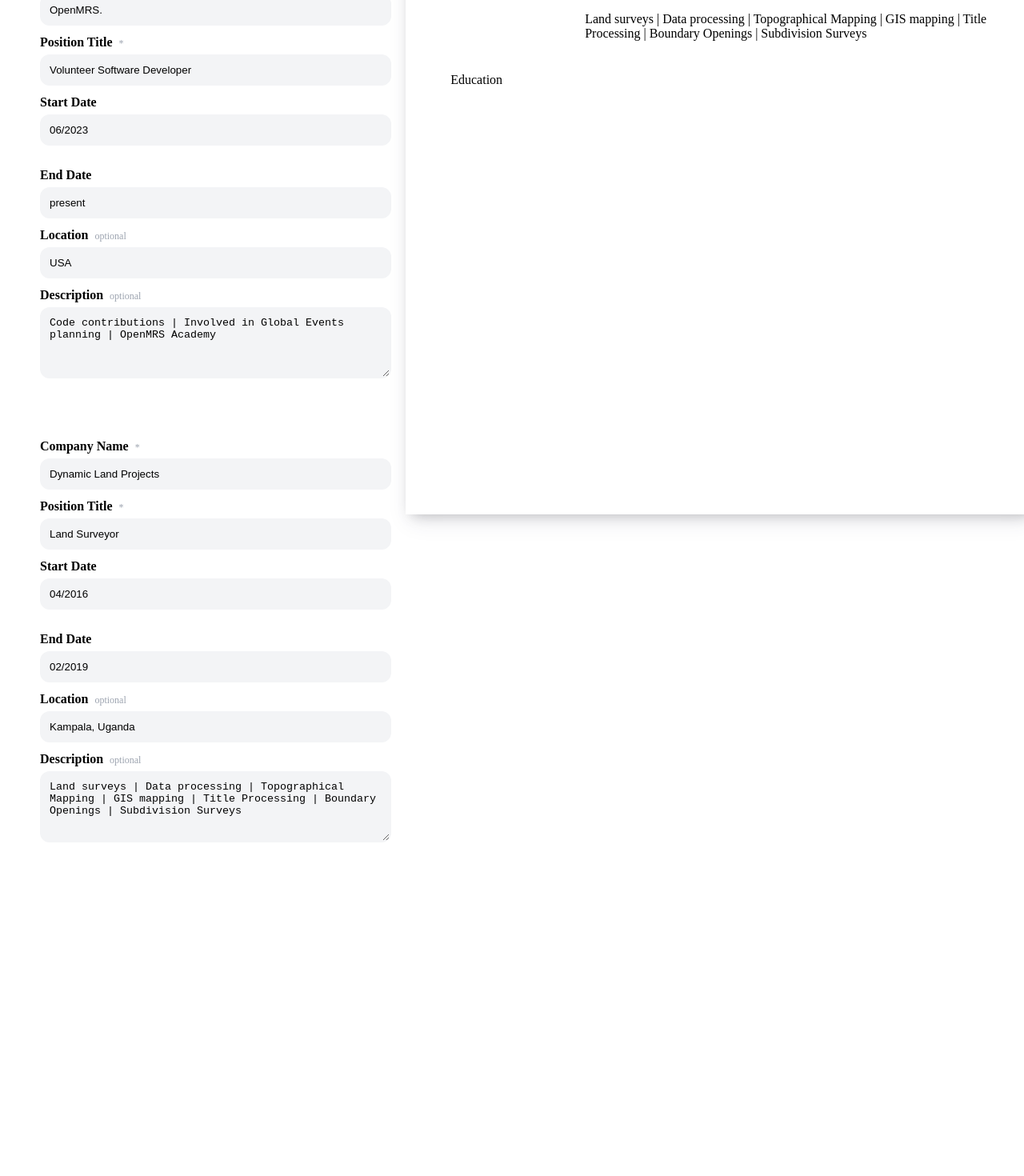
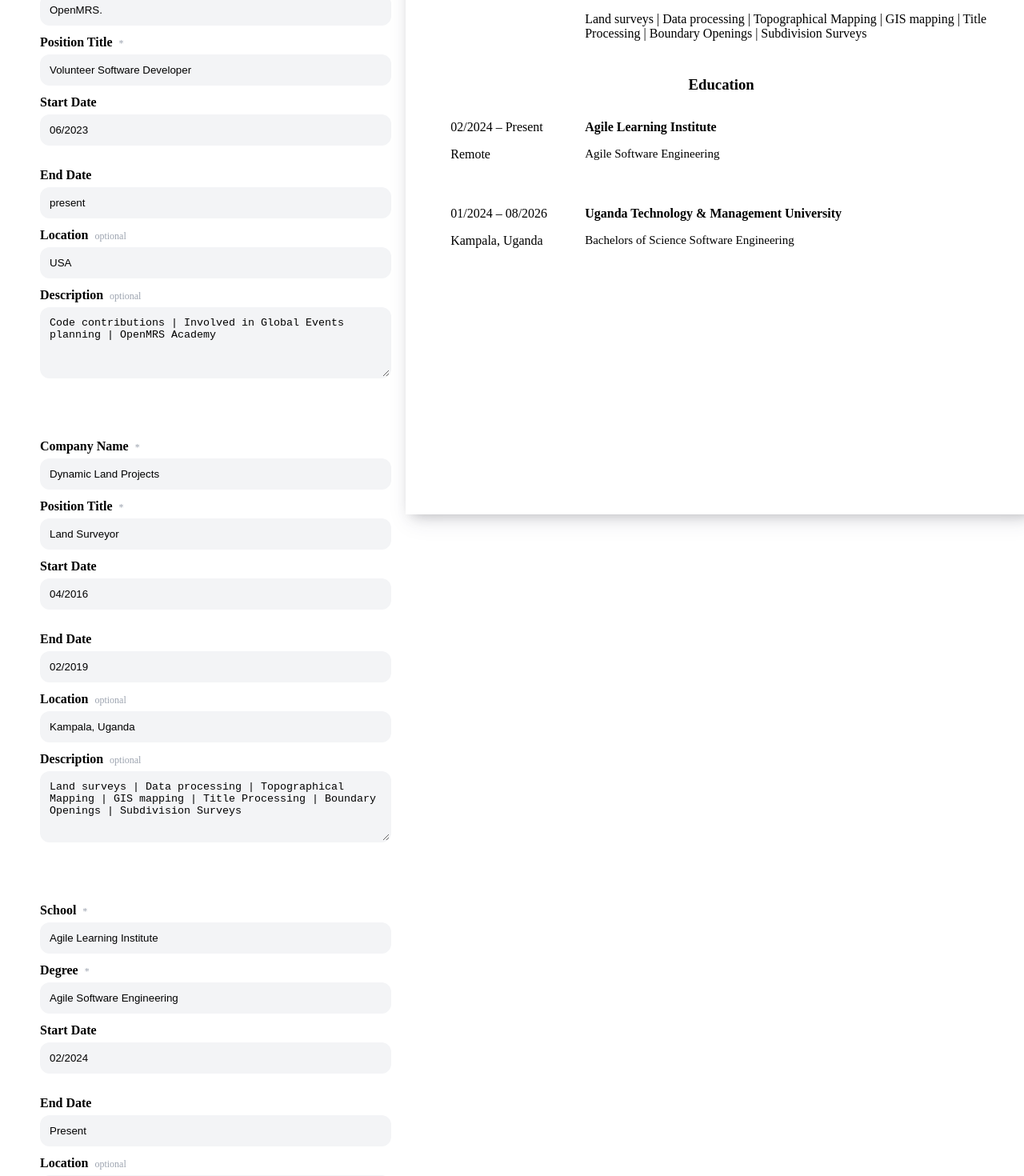
Before and after one commit to agile-learning-institute/member-moses-cv-application, a React (Vite) app: page / in a window 1280 px wide. Shown: the part 520-1990 px from the top of the page at 80% size. Before the commit the page ends 1643 px from the top, so only its background shows below. Built offline with nearby package versions, Linux system fonts and the light colour scheme; the HTML template or start-up script is replaced by a standard one.

Commit message:
(fix) Fix error with data type being passed, clean files

```diff
--- a/src/App.jsx
+++ b/src/App.jsx
@@ -4,12 +4,14 @@ import AddPersonalDetailsForm from "./components/personal-details/AddPersonalDet
 import dataTemplate from "./dataTemplate";
 import "./styles/App.css";
 import AddExperienceForm from "./components/experiences/AddExperienceForm";
+import AddEducationForm from "./components/education-details/AddEducationForm";
 
 function App() {
   const [personalInfo, setPersonalInfo] = useState(dataTemplate.personalInfo);
   const [experience, setExperience] = useState(
     dataTemplate.sections.experiences
   );
+  const [education, setEducation] = useState(dataTemplate.sections.educations);
 
   function handlePersonalInfoChange(e) {
     const { key } = e.target.dataset;
@@ -18,9 +20,18 @@ function App() {
 
   function handleExperienceChange(e) {
     const { key } = e.target.dataset;
-    experience.map((form) => {
-      setExperience({ ...form, [key]: e.target.value });
-    });
+    const updatedExperience = experience.map((form) =>
+      form.id === e.target.form.id ? { ...form, [key]: e.target.value } : form
+    );
+    setExperience(updatedExperience);
+  }
+
+  function handleEducationChange(e) {
+    const { key } = e.target.dataset;
+    const updatedEducation = education.map((form) =>
+      form.id === e.target.form.id ? { ...form, [key]: e.target.value } : form
+    );
+    setEducation(updatedEducation);
   }
 
   return (
@@ -38,13 +49,24 @@ function App() {
             <AddExperienceForm
               key={form.id}
               form={form}
-              onChange={handleExperienceChange}
+              onChange={(e) => handleExperienceChange(e)}
+            />
+          ))}
+          {education.map((form) => (
+            <AddEducationForm
+              key={form.id}
+              form={form}
+              onChange={(e) => handleEducationChange(e)}
             />
           ))}
         </div>
       </div>
 
-      <CvDisplay personalInfo={personalInfo} experience={experience} />
+      <CvDisplay
+        personalInfo={personalInfo}
+        experience={experience}
+        education={education}
+      />
     </div>
   );
 }
--- a/src/components/CvDisplay.jsx
+++ b/src/components/CvDisplay.jsx
@@ -1,10 +1,11 @@
 /* eslint-disable react/prop-types */
 
 import "../styles/CvDisplay.css";
+import CvEducation from "./education-details/CvEducation.jsx";
 import CvExperience from "./experiences/CvExperience.jsx";
 import CvPersonalDetails from "./personal-details/CvPersonalDetails.jsx";
 
-function CvDisplay({ personalInfo, experience }) {
+function CvDisplay({ personalInfo, experience, education }) {
   return (
     <div className="resume-container">
       <div className="resume">
@@ -19,7 +20,10 @@ function CvDisplay({ personalInfo, experience }) {
           {experience.map((form) => (
             <CvExperience key={form.id} props={form} />
           ))}
-          <p>Education</p>
+          <h3 className="header-text">Education</h3>
+          {education.map((form) => (
+            <CvEducation key={form.id} props={form} />
+          ))}
         </div>
       </div>
     </div>
--- a/src/components/InputComponent.jsx
+++ b/src/components/InputComponent.jsx
@@ -1,8 +1,18 @@
+/* eslint-disable react/prop-types */
 import "../styles/InputComponent.css";
 
 // eslint-disable-next-line react/prop-types
-function InputComponent({ id, labelText, placeholder, type, value, onChange, required, optional, 'data-key': dataKey }) {
-
+function InputComponent({
+  id,
+  labelText,
+  placeholder,
+  type,
+  value,
+  onChange,
+  required,
+  optional,
+  dataId,
+}) {
   return (
     <div className="input-component">
       <label htmlFor={id}>
@@ -17,8 +27,9 @@ function InputComponent({ id, labelText, placeholder, type, value, onChange, req
           value={value}
           onChange={onChange}
           required={required}
-                data-key={dataKey}
-            />) : (
+          data-key={dataId}
+        />
+      ) : (
         <input
           type={type}
           id={id}
@@ -26,13 +37,11 @@ function InputComponent({ id, labelText, placeholder, type, value, onChange, req
           value={value}
           onChange={onChange}
           required={required}
-            data-key={dataKey}
+          data-key={dataId}
         />
       )}
-
     </div>
-    )
-
+  );
 }
 
 export default InputComponent;
--- a/src/components/education-details/AddEducationForm.jsx
+++ b/src/components/education-details/AddEducationForm.jsx
@@ -1,21 +1,8 @@
 /* eslint-disable react/prop-types */
-import Buttons from "../Buttons";
 import InputComponent from "../InputComponent";
 
-function AddEducationForm(props) {
-//   const { degree, schoolName, location, startDate, endDate, id } = props.form;
-const {
-    form: {
-      degree,
-      schoolName,
-      location,
-      startDate,
-      endDate,
-      id
-    } = {}
-  } = props;
-
-  const { onChange, save, remove } = props;
+function AddEducationForm({ form, onChange }) {
+  const { degree, schoolName, location, startDate, endDate, id } = form;
 
   return (
     <form
@@ -31,7 +18,7 @@ const {
         placeholder="Enter school / university"
         value={schoolName}
         onChange={onChange}
-        data-key="schoolName"
+        dataId="schoolName"
         required
       />
       <InputComponent
@@ -41,7 +28,7 @@ const {
         placeholder="Enter Degree / Field Of Study"
         value={degree}
         onChange={onChange}
-        data-key="degree"
+        dataId="degree"
         required
       />
       <div className="dates-group">
@@ -52,7 +39,7 @@ const {
           placeholder="Enter Start Date"
           value={startDate}
           onChange={onChange}
-          data-key="startDate"
+          dataId="startDate"
         />
         <InputComponent
           type="text"
@@ -61,7 +48,7 @@ const {
           placeholder="Enter End Date"
           value={endDate}
           onChange={onChange}
-          data-key="endDate"
+          dataId="endDate"
         />
       </div>
       <InputComponent
@@ -71,11 +58,9 @@ const {
         placeholder="Enter Location"
         value={location}
         onChange={onChange}
-        data-key="location"
+        dataId="location"
         optional
       />
-
-      <Buttons save={save} remove={remove} />
     </form>
   );
 }
--- /dev/null
+++ b/src/components/education-details/CvEducation.jsx
@@ -0,0 +1,24 @@
+/* eslint-disable react/prop-types */
+import "../../styles/CvEducation.css";
+
+function CvEducation({ props }) {
+  return (
+    <div className="education-info">
+      <div className="education-info-group">
+        <p className="dates">
+          {props.startDate}
+          {props.startDate && props.endDate && <span> – </span>}
+          {props.endDate}
+        </p>
+        <p>{props.location}</p>
+      </div>
+
+      <div className="education-info-group">
+        <p className="education-info-schoolName">{props.schoolName}</p>
+        <p className="education-info-degree">{props.degree}</p>
+      </div>
+    </div>
+  );
+}
+
+export default CvEducation;
--- a/src/components/experiences/AddExperienceForm.jsx
+++ b/src/components/experiences/AddExperienceForm.jsx
@@ -2,7 +2,7 @@
 import InputComponent from "../InputComponent.jsx";
 import "../../styles/AddExperienceForm.css";
 
-function AddExperienceForm({ form = {}, onChange, key }) {
+function AddExperienceForm({ form, onChange }) {
   const {
     companyName,
     positionTitle,
@@ -17,7 +17,6 @@ function AddExperienceForm({ form = {}, onChange, key }) {
     <form
       className="experience-form section-form"
       id={id}
-      key={key}
       data-array-name="experiences"
       onSubmit={(e) => e.preventDefault()}
     >
@@ -28,7 +27,7 @@ function AddExperienceForm({ form = {}, onChange, key }) {
         placeholder="Enter Company Name"
         value={companyName}
         onChange={onChange}
-        data-key="companyName"
+        dataId="companyName"
         required
       />
       <InputComponent
@@ -38,7 +37,7 @@ function AddExperienceForm({ form = {}, onChange, key }) {
         placeholder="Enter Position Title"
         value={positionTitle}
         onChange={onChange}
-        data-key="positionTitle"
+        dataId="positionTitle"
         required
       />
       <div className="dates-group">
@@ -49,7 +48,7 @@ function AddExperienceForm({ form = {}, onChange, key }) {
           placeholder="Enter Start Date"
           value={startDate}
           onChange={onChange}
-          data-key="startDate"
+          dataId="startDate"
         />
         <InputComponent
           type="text"
@@ -58,7 +57,7 @@ function AddExperienceForm({ form = {}, onChange, key }) {
           placeholder="Enter End Date"
           value={endDate}
           onChange={onChange}
-          data-key="endDate"
+          dataId="endDate"
         />
       </div>
       <InputComponent
@@ -68,7 +67,7 @@ function AddExperienceForm({ form = {}, onChange, key }) {
         placeholder="Enter Location"
         value={location}
         onChange={onChange}
-        data-key="location"
+        dataId="location"
         optional
       />
       <InputComponent
@@ -78,7 +77,7 @@ function AddExperienceForm({ form = {}, onChange, key }) {
         placeholder="Enter Description"
         value={description}
         onChange={onChange}
-        data-key="description"
+        dataId="description"
         optional
       />
     </form>
--- a/src/components/personal-details/AddPersonalDetailsForm.jsx
+++ b/src/components/personal-details/AddPersonalDetailsForm.jsx
@@ -20,7 +20,7 @@ function AddPersonalDetailsForm({
           placeholder="First and last name"
           value={fullName}
           onChange={onChange}
-          data-key="fullName"
+          dataId="fullName"
           required
         />
         <InputComponent
@@ -30,7 +30,7 @@ function AddPersonalDetailsForm({
           placeholder="Enter email"
           value={email}
           onChange={onChange}
-          data-key="email"
+          dataId="email"
           required
         />
         <InputComponent
@@ -40,7 +40,7 @@ function AddPersonalDetailsForm({
           placeholder="Enter phone number"
           value={phoneNumber}
           onChange={onChange}
-          data-key="phoneNumber"
+          dataId="phoneNumber"
           optional
         />
         <InputComponent
@@ -50,7 +50,7 @@ function AddPersonalDetailsForm({
           placeholder="City, Country"
           value={address}
           onChange={onChange}
-          data-key="address"
+          dataId="address"
           required
         />
       </form>
--- /dev/null
+++ b/src/styles/CvEducation.css
@@ -0,0 +1,18 @@
+.education-info {
+  display: flex;
+  gap: 18px;
+  margin-bottom: 24px;
+}
+
+.education-info-group {
+  min-width: 150px;
+}
+
+.education-info-schoolName {
+  font-family: var(--resume-bold);
+  font-weight: bold;
+}
+
+.education-info-degree {
+  font-size: 15px;
+}
```
Also changed, not shown: src/components/education-details/AddEducationSection.jsx (deleted, +0 -43 lines). Lines whose indentation alone changed are shown as unchanged.
